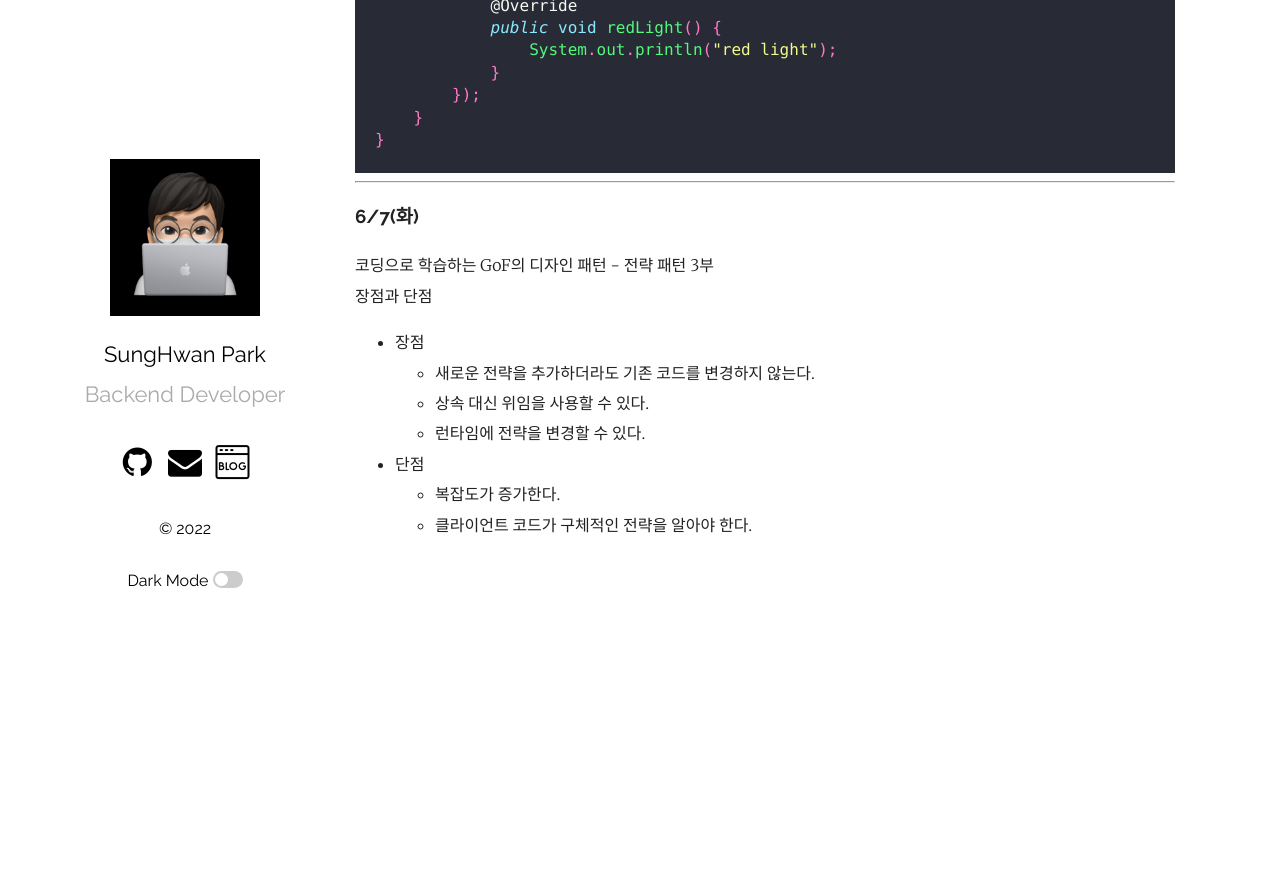
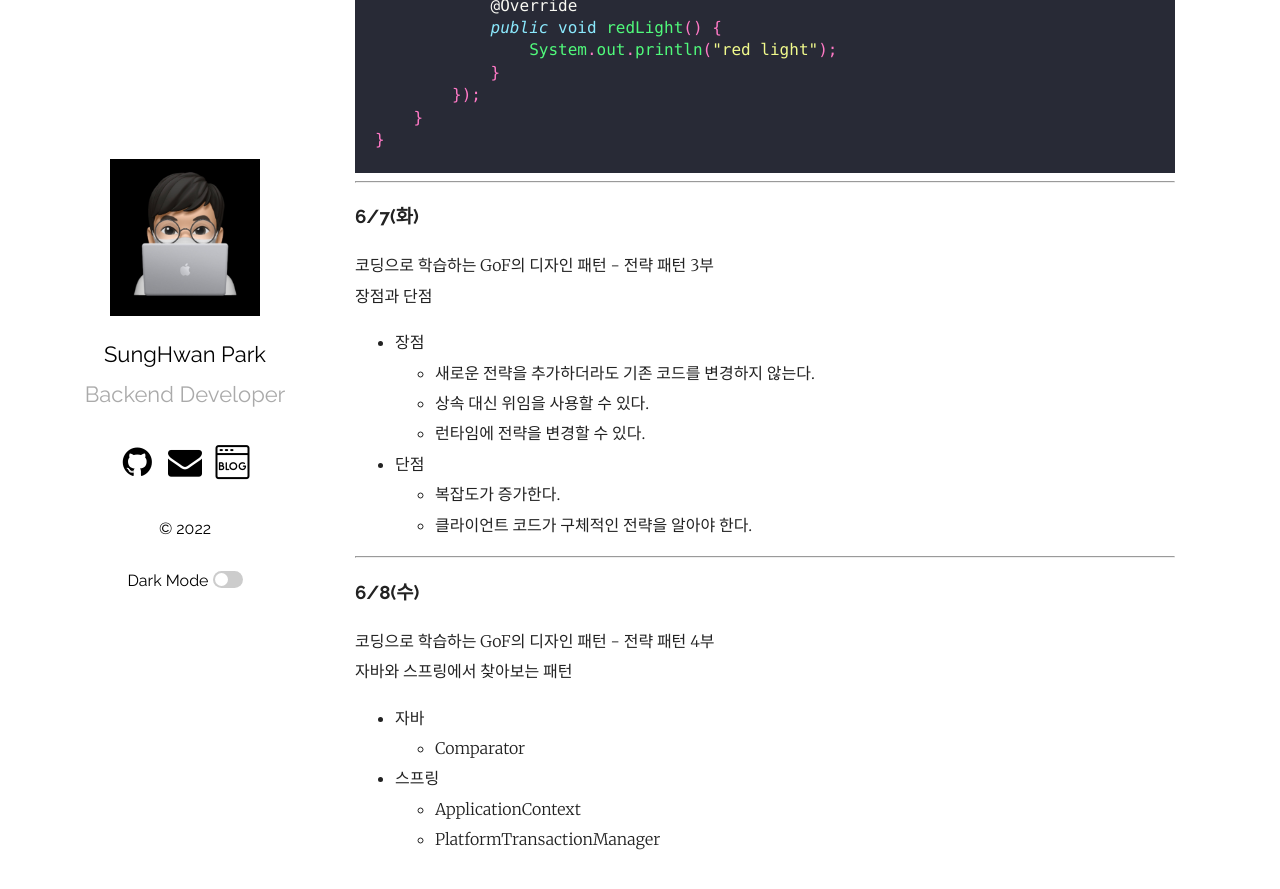
Before and after one commit to park0219/park0219.github.io, a Jekyll site: the page built from _posts/2022-06-01-6월TIL.markdown, in a window 1280 px wide and 900 px high, scrolled down 6403 px. Shown: the top 889 px of the window. Built offline with Jekyll 4.4.1, drawn with Linux system fonts in a browser that asks for light colours; comment, search, counter and statistics services are not loaded; before the commit the page ends 6988 px from its top, so only the background shows below that.

Commit message:
feat: 2022-06-08 TIL 추가

```diff
--- a/_posts/2022-06-01-6월TIL.markdown
+++ b/_posts/2022-06-01-6월TIL.markdown
@@ -318,3 +318,16 @@ public class Client {
 -   단점
     -   복잡도가 증가한다.
     -   클라이언트 코드가 구체적인 전략을 알아야 한다.
+
+---
+
+### 6/8(수)
+
+코딩으로 학습하는 GoF의 디자인 패턴 - 전략 패턴 4부<br/>
+자바와 스프링에서 찾아보는 패턴
+
+-   자바
+    -   Comparator
+-   스프링
+    -   ApplicationContext
+    -   PlatformTransactionManager
```
